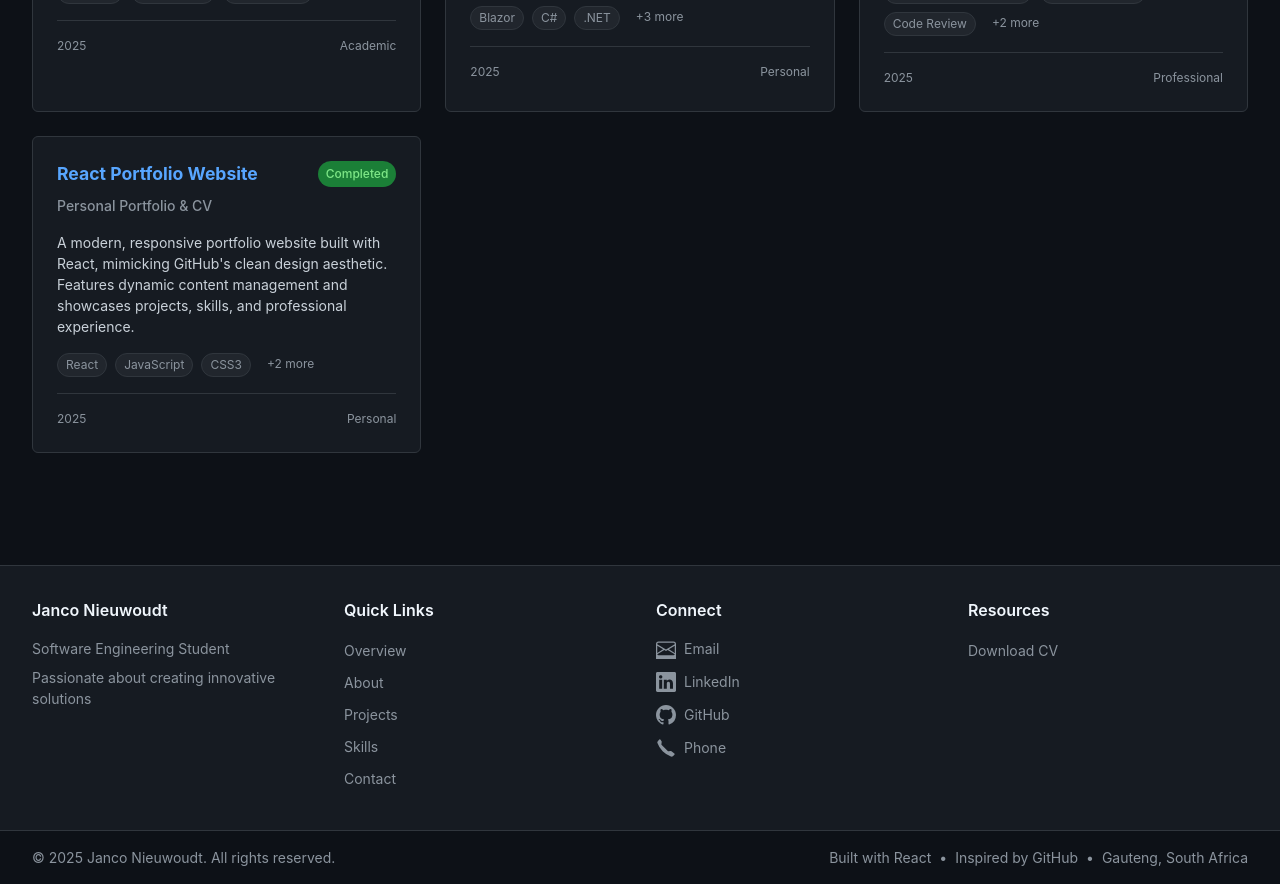
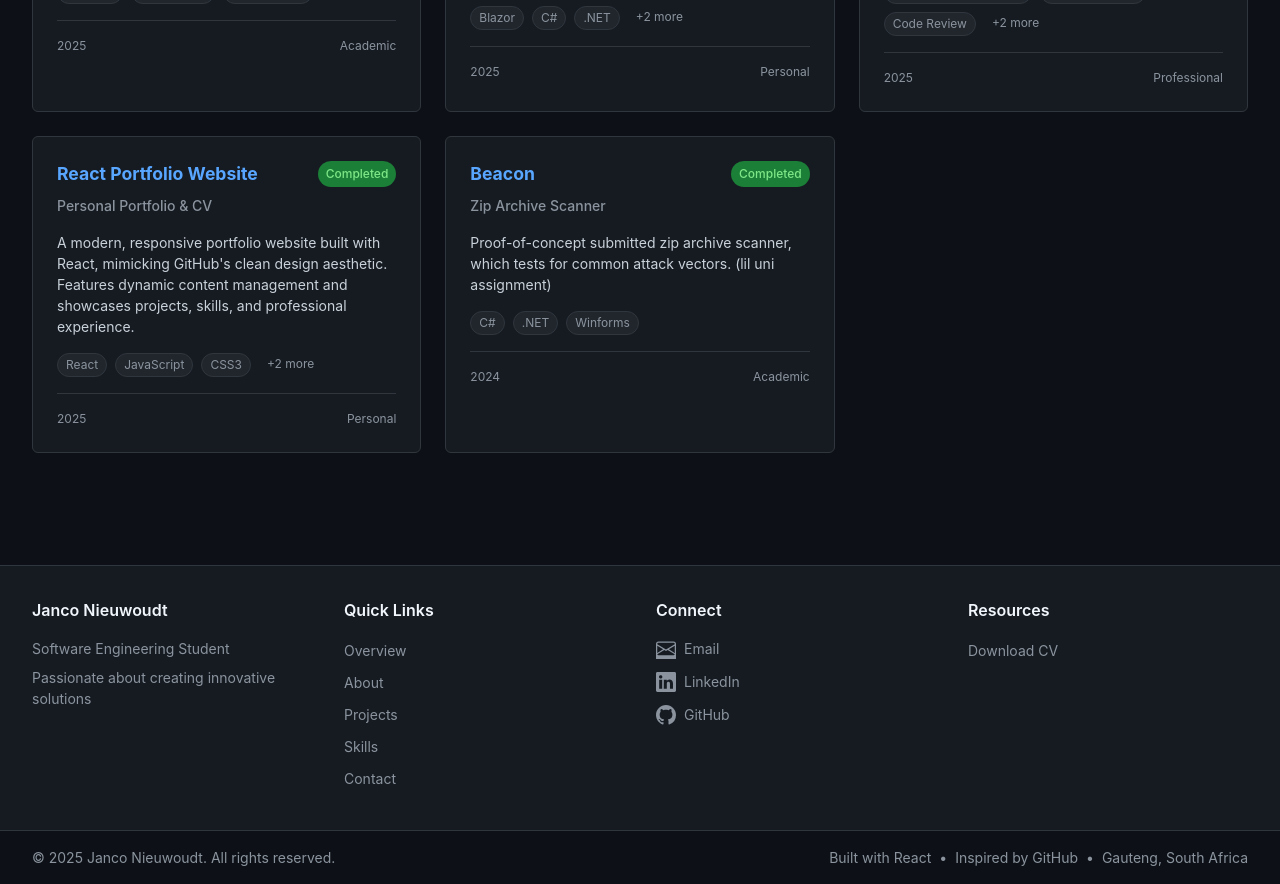
Before and after one commit to JancoNieuwoudt/React-Portfolio, a React (Create React App) app in the folder react-portfolio/: page /react-portfolio/projects in a window 1280 px wide. Shown: the part 600-1484 px from the top of the page. Built offline with nearby package versions, Linux system fonts and the light colour scheme.

Commit message:
gitmaster fixes

```diff
--- a/react-portfolio/src/components/Footer.js
+++ b/react-portfolio/src/components/Footer.js
@@ -42,12 +42,6 @@ function Footer() {
                             </svg>
                             GitHub
                         </a>
-                        <a href="tel:+27734505075" className="social-link">
-                            <svg width="20" height="20" fill="currentColor" viewBox="0 0 16 16">
-                                <path d="M3.654 1.328a.678.678 0 0 0-1.015-.063L1.605 2.3c-.483.484-.661 1.169-.45 1.77a17.568 17.568 0 0 0 4.168 6.608 17.569 17.569 0 0 0 6.608 4.168c.601.211 1.286.033 1.77-.45l1.034-1.034a.678.678 0 0 0-.063-1.015l-2.307-1.794a.678.678 0 0 0-.58-.122L9.98 10.65a.678.678 0 0 1-.358-.063l-5.229-5.229a.678.678 0 0 1-.063-.358l.22-1.805a.678.678 0 0 0-.122-.58L3.654 1.328z"/>
-                            </svg>
-                            Phone
-                        </a>
                     </div>
                 </div>
 
--- a/react-portfolio/src/components/Header.js
+++ b/react-portfolio/src/components/Header.js
@@ -64,7 +64,7 @@ const Header = () => {
           </button>
           <div className="profile-image-container">
             <img
-              src="/images/me.jpg"
+              src="/react-portfolio/images/hac.jpg"
               alt="Profile"
               className="profile-image"
             />
--- a/react-portfolio/src/pages/About.js
+++ b/react-portfolio/src/pages/About.js
@@ -94,6 +94,25 @@ const About = () => {
                 </p>
               </div>
 
+              <div className="experience-section">
+                <h3>Work Experience</h3>
+                <div className="experience-item">
+                  <div className="experience-header">
+                    <h4>Software Development Trainee (Mentored Project)</h4>
+                    <span className="experience-period">2025 - Present</span>
+                  </div>
+                  <div className="experience-description">
+                    <p>
+                      Collaborated with two alumni mentors, now industry professionals, to develop
+                      a software solution adhering to professional standards. This experience provided
+                      valuable insight into industry best practices, including software design, development,
+                      and version control, while enhancing my technical and problem-solving skills bridging
+                      academic knowledge with real-world applications.
+                    </p>
+                  </div>
+                </div>
+              </div>
+
               <div className="languages-card">
                 <h2>Languages</h2>
                 <div className="languages-list">
@@ -186,6 +205,32 @@ const About = () => {
 
           {activeTab === 'education' && (
             <div className="education-section">
+              <div className="current-learning">
+                <h3>Currently Learning</h3>
+                <div className="learning-items">
+                  <div className="learning-item">
+                    <span className="learning-icon">🤖</span>
+                    <div>
+                      <strong>AI & Machine Learning</strong>
+                      <p>Computer vision, TensorFlow, OpenCV</p>
+                    </div>
+                  </div>
+                  <div className="learning-item">
+                    <span className="learning-icon">🌐</span>
+                    <div>
+                      <strong>Advanced Web Development</strong>
+                      <p>Modern React patterns, state management</p>
+                    </div>
+                  </div>
+                  <div className="learning-item">
+                    <span className="learning-icon">📱</span>
+                    <div>
+                      <strong>IoT Development</strong>
+                      <p>Raspberry Pi, sensor integration</p>
+                    </div>
+                  </div>
+                </div>
+              </div>
               <div className="education-item current">
                 <div className="education-header">
                   <h3>Belgium Campus iTversity</h3>
@@ -219,33 +264,6 @@ const About = () => {
                   </div>
                 </div>
               </div>
-
-              <div className="current-learning">
-                <h3>Currently Learning</h3>
-                <div className="learning-items">
-                  <div className="learning-item">
-                    <span className="learning-icon">🤖</span>
-                    <div>
-                      <strong>AI & Machine Learning</strong>
-                      <p>Computer vision, TensorFlow, OpenCV</p>
-                    </div>
-                  </div>
-                  <div className="learning-item">
-                    <span className="learning-icon">🌐</span>
-                    <div>
-                      <strong>Advanced Web Development</strong>
-                      <p>Modern React patterns, state management</p>
-                    </div>
-                  </div>
-                  <div className="learning-item">
-                    <span className="learning-icon">📱</span>
-                    <div>
-                      <strong>IoT Development</strong>
-                      <p>Raspberry Pi, sensor integration</p>
-                    </div>
-                  </div>
-                </div>
-              </div>
             </div>
           )}
 
@@ -260,25 +278,6 @@ const About = () => {
                   </div>
                 ))}
               </div>
-
-              <div className="experience-section">
-                <h3>Work Experience</h3>
-                <div className="experience-item">
-                  <div className="experience-header">
-                    <h4>Software Development Trainee (Mentored Project)</h4>
-                    <span className="experience-period">2025 - Present</span>
-                  </div>
-                  <div className="experience-description">
-                    <p>
-                      Collaborated with two alumni mentors, now industry professionals, to develop
-                      a software solution adhering to professional standards. This experience provided
-                      valuable insight into industry best practices, including software design, development,
-                      and version control, while enhancing my technical and problem-solving skills bridging
-                      academic knowledge with real-world applications.
-                    </p>
-                  </div>
-                </div>
-              </div>
             </div>
           )}
         </div>
--- a/react-portfolio/src/pages/Contact.js
+++ b/react-portfolio/src/pages/Contact.js
@@ -51,13 +51,6 @@ const Contact = () => {
       description: 'Best for detailed inquiries and formal communication',
       link: 'mailto:janconieuwoudt.werk@gmail.com',
       primary: true
-    },
-    {
-      icon: '📱',
-      title: 'Phone',
-      value: '+27 73 450 5075',
-      description: 'Available for calls during business hours',
-      link: 'tel:+27734505075'
     },
     {
       icon: '💼',
@@ -179,7 +172,7 @@ const Contact = () => {
                   <span className="availability-icon">🕒</span>
                   <div>
                     <h4>Availability</h4>
-                    <p>Immediate start available</p>
+                    <p>2026 Internship</p>
                     <small>Currently completing final year of studies</small>
                   </div>
                 </div>
@@ -187,7 +180,7 @@ const Contact = () => {
                   <span className="availability-icon">💼</span>
                   <div>
                     <h4>Work Preference</h4>
-                    <p>Full-time, Part-time, Internship</p>
+                    <p>Internship Opportunity</p>
                     <small>Flexible and eager to contribute</small>
                   </div>
                 </div>
--- a/react-portfolio/src/pages/Home.js
+++ b/react-portfolio/src/pages/Home.js
@@ -7,32 +7,28 @@ const Home = () => {
   return (
     <div className="home-container">
       <div className="home-content">
-        {/* Profile Section */}
         <div className="profile-section">
-          {/* Profile Image */}
           <div className="profile-image-container">
             <img
               src="/react-portfolio/images/me.jpg"
               alt="Profile"
               className="profile-image"
             />
+            <div className="card-header">
+                <h1>Janco Nieuwoudt</h1>
+                <div className="profile-subtitle">Software Engineering Student</div>
+              </div>
             <button className="edit-profile-btn">
               View CV
             </button>
           </div>
-
-          {/* Profile Info */}
           <div className="profile-info">
-            {/* Main README Card */}
             <div className="profile-card">
-              <div className="card-header">
-                <h1>Janco Nieuwoudt</h1>
-                <div className="profile-subtitle">Software Engineering Student</div>
-              </div>
-
+              <small class="readme" >JancoNieuwoudt/README.md</small>
+              <h1 class="profile-header"> Hi 👋</h1>
               <div className="profile-bio">
                 <p>
-                  Motivated and detail-oriented Software Engineering student passionate about clean code,
+                  I am motivated and detail-oriented Software Engineering student passionate about clean code,
                   real-world problem solving, and continuous growth. <strong>Evolving with every commit.</strong>
                 </p>
               </div>
--- a/react-portfolio/src/pages/Projects.js
+++ b/react-portfolio/src/pages/Projects.js
@@ -34,7 +34,7 @@ const Projects = () => {
       subtitle: 'Blazor Web Application',
       description: 'Currently developing a Blazor-based web app to automate tournament creation, round-robin pairings, and real-time score tracking for Jukskei. Replaced manual Excel score sheets with a dynamic solution for players and organizers.',
       longDescription: 'A comprehensive tournament management system built with modern web technologies. This application streamlines the entire tournament process from registration to final results, eliminating the need for manual scoring and paperwork.',
-      technologies: ['Blazor', 'C#', '.NET', 'Swagger', 'SQL Server', 'SignalR'],
+      technologies: ['Blazor', 'C#', '.NET', 'Swagger', 'SQL Server'],
       status: 'Active Development',
       category: 'personal',
       startDate: '2025',
@@ -89,7 +89,6 @@ const Projects = () => {
       startDate: '2025',
       image: '/images/portfolio-site.jpg',
       githubUrl: 'https://github.com/JancoNieuwoudt/react-portfolio',
-      liveUrl: '#',
       features: [
         'GitHub-inspired design',
         'Responsive layout',
@@ -101,6 +100,33 @@ const Projects = () => {
         'Design system consistency',
         'Performance optimization',
         'Cross-browser compatibility'
+      ]
+    },
+    {
+      id: 5,
+      title: 'Beacon',
+      subtitle: 'Zip Archive Scanner',
+      description: 'Proof-of-concept submitted zip archive scanner, which tests for common attack vectors. (lil uni assignment)',
+      longDescription: 'Beacon is a proof-of-concept zip archive scanner designed to detect common security threats in submitted files. It identifies unexpected file types, unusually large uncompressed files, suspicious JavaScript code (obfuscation, malformed syntax, unsafe functions), and basic file encryption. The tool supports plugin-based expansions for additional tests, allowing runtime registration of custom checks. Workspace context helps tailor scans to specific project types.',
+      technologies: ['C#', '.NET', 'Winforms'],
+      status: 'Completed',
+      category: 'academic',
+      startDate: '2024',
+      image: '/images/portfolio-site.jpg',
+      githubUrl: 'https://github.com/JancoNieuwoudt/beacon',
+      features: [
+        'File Type Detection',
+        'Compression Ratio Analysis',
+        'JavaScript Code Analysis',
+        'Basic Encryption Detection',
+        'Plugin System'
+      ],
+      challenges: [
+        'Thread-Safe UI Updates',
+        'Memory Leaks from Unmanaged Resources',
+        'Dynamic Test Loading & Plugin Management',
+        'WinForms Styling Quirks',
+        'State Management Complexity'
       ]
     }
   ];
--- a/react-portfolio/src/styles/main.css
+++ b/react-portfolio/src/styles/main.css
@@ -264,8 +264,7 @@ body {
 }
 
 .card-header {
-  display: flex;
-  justify-content: space-between;
+  display: block;
   align-items: flex-start;
   margin-bottom: 1rem;
 }
@@ -274,6 +273,7 @@ body {
   margin: 0;
   font-size: 1.5rem;
   color: #c9d1d9;
+  text-align: left;
 }
 
 .profile-subtitle {
@@ -282,9 +282,24 @@ body {
   margin-top: 0.25rem;
 }
 
+.readme{
+  font: 0.9em monospace;
+  margin-bottom: 1em;
+}
+
+.profile-header{
+  margin-bottom: 0;
+}
+
 .profile-bio {
   margin: 1rem 0;
   color: #c9d1d9;
+}
+
+.profile-bio p{
+  border-top: 1px solid #30363d;
+  padding-top: 1em;
+  margin-top: 0;
 }
 
 .profile-details {
@@ -363,6 +378,7 @@ body {
 .skill-dot.blazor { background-color: #512bd4; }
 .skill-dot.sql { background-color: #e67e22; }
 .skill-dot.python { background-color: #3776ab; }
+.skill-dot.java { background-color: #e99311; }
 
 .repositories-section {
   margin: 2rem 0;
@@ -654,7 +670,7 @@ body {
 
 .skill-badge.databases {
   background-color: #bf8700;
-  color: #f9c23c;
+  color: #ffe9b2;
   border: 1px solid #d29922;
 }
 
```
